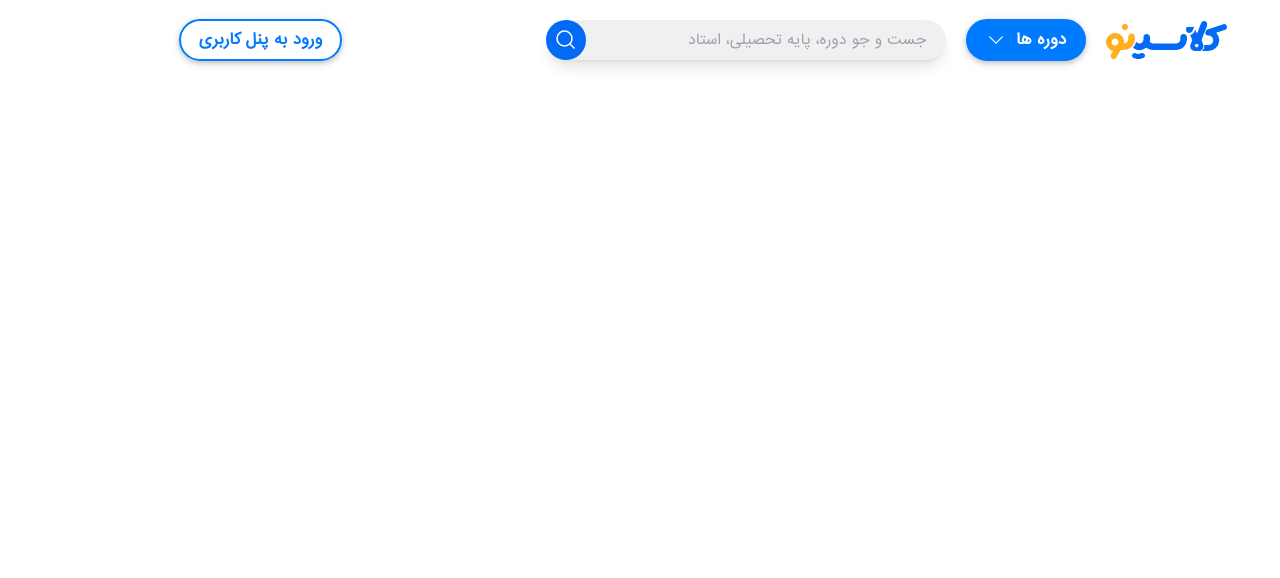
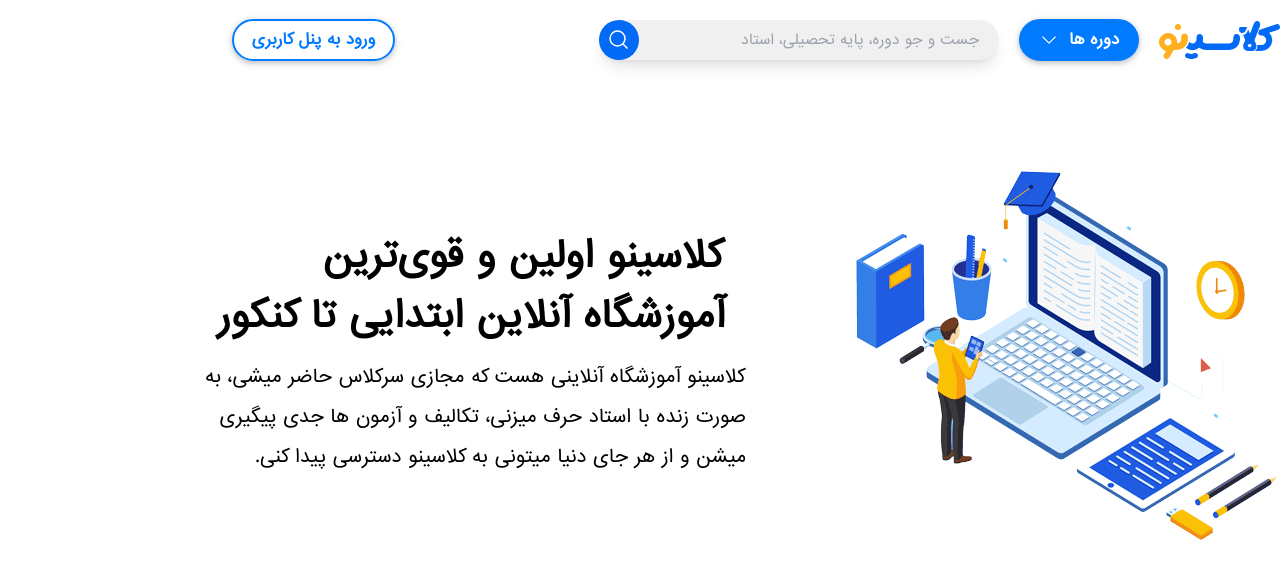
Before and after one commit to pouya-mirzaei/classino, a React (Create React App) app: page / in a window 1280 px wide. Shown: the top 578 px of the page. Built offline with nearby package versions, Linux system fonts and the light colour scheme.

Commit message:
Upadate : added the hero section

```diff
--- a/src/index.css
+++ b/src/index.css
@@ -71,4 +71,11 @@
   .mobile-search-close {
     top: -100%;
   }
+
+  section {
+    padding: 5rem 0;
+  }
+  h1 {
+    line-height: 60px !important;
+  }
 }
--- a/src/pages/Home/Home.js
+++ b/src/pages/Home/Home.js
@@ -1,11 +1,12 @@
 import React from 'react';
 import Header from './components/Header';
-import PreLoader from '../../components/PreLoader';
+import HeroSection from './components/HeroSection';
 
 export default function Home() {
   return (
     <>
       <Header></Header>
+      <HeroSection></HeroSection>
     </>
   );
 }
--- a/src/pages/Home/components/Header.js
+++ b/src/pages/Home/components/Header.js
@@ -37,64 +37,6 @@ export default function Header() {
 
   return (
     <>
-      <header
-        className={`flex items-center transition-all justify-between lg:justify-around flex-row-reverse lg:flex-row h-20 sticky top-0 px-3.5 ${
-          scrolled ? 'shadow-lg' : ''
-        }`}>
-        {/* right side */}
-
-        <div className="flex items-center gap-x-5">
-          {/* logo */}
-
-          <div>
-            <a href="/">
-              <img src="images/classinoLogo.08df55af.svg" alt="classino logo" />
-            </a>
-          </div>
-
-          {/* courses */}
-
-          <Courses></Courses>
-
-          {/* search bar */}
-
-          <div className="relative hidden lg:flex">
-            <input
-              type="text"
-              autoComplete="off"
-              placeholder="جست و جو دوره، پایه تحصیلی، استاد"
-              className="w-80 xl:w-[400px] rounded-[34px] outline-none py-2 px-5 bg-[#f0f0f1] shadow-lg placeholder:text-sm hover:bg-white focus:bg-white transition-all"
-            />
-            <svg className="h-full p-2 rounded-full bg-primary-2 cursor-pointer text-white absolute left-0">
-              <use href="sprite/hero.svg#magnifying-glass"></use>
-            </svg>
-          </div>
-        </div>
-
-        {/* left side */}
-
-        <div className="hidden lg:inline-block">
-          <button className="btn-panel">ورود به پنل کاربری</button>
-        </div>
-
-        {/* mobile icons */}
-        <div className="flex items-center gap-x-2.5 lg:hidden h-full [&>*]:w-10">
-          <svg
-            className="hover:border-b hover:border-black active:translate-y-0.5 inline-block transition-all"
-            onClick={toggleMobileMenu}>
-            <use href="sprite/hero.svg#3-bars"></use>
-          </svg>
-          <svg
-            className="hover:border-b hover:border-black active:translate-y-0.5 inline-block transition-all"
-            onClick={toggleMobileSearch}>
-            <use href="sprite/hero.svg#magnifying-glass"></use>
-          </svg>
-          <svg className="hover:border-b hover:border-black active:translate-y-0.5 inline-block transition-all">
-            <use href="sprite/hero.svg#user-circle"></use>
-          </svg>
-        </div>
-      </header>
-
       {/* assets */}
 
       <div>
@@ -160,6 +102,63 @@ export default function Header() {
           className={`absolute z-10 inset-0 bg-white/30 backdrop-blur-sm ${isMobileSearchOpen ? 'block' : 'hidden'}`}
           onClick={closeMobileSearch}></div>
       </div>
+      <header
+        className={`flex items-center bg-white transition-all justify-between lg:justify-around flex-row-reverse lg:flex-row h-20 sticky top-0 px-3.5 ${
+          scrolled ? 'shadow-lg' : ''
+        }`}>
+        {/* right side */}
+
+        <div className="flex items-center gap-x-5">
+          {/* logo */}
+
+          <div>
+            <a href="/">
+              <img src="images/classinoLogo.08df55af.svg" alt="classino logo" />
+            </a>
+          </div>
+
+          {/* courses */}
+
+          <Courses></Courses>
+
+          {/* search bar */}
+
+          <div className="relative hidden lg:flex">
+            <input
+              type="text"
+              autoComplete="off"
+              placeholder="جست و جو دوره، پایه تحصیلی، استاد"
+              className="w-80 xl:w-[400px] rounded-[34px] outline-none py-2 px-5 bg-[#f0f0f1] shadow-lg placeholder:text-sm hover:bg-white focus:bg-white transition-all"
+            />
+            <svg className="h-full p-2 rounded-full bg-primary-2 cursor-pointer text-white absolute left-0">
+              <use href="sprite/hero.svg#magnifying-glass"></use>
+            </svg>
+          </div>
+        </div>
+
+        {/* left side */}
+
+        <div className="hidden lg:inline-block">
+          <button className="btn-panel">ورود به پنل کاربری</button>
+        </div>
+
+        {/* mobile icons */}
+        <div className="flex items-center gap-x-2.5 lg:hidden h-full [&>*]:w-10">
+          <svg
+            className="hover:border-b hover:border-black active:translate-y-0.5 inline-block transition-all"
+            onClick={toggleMobileMenu}>
+            <use href="sprite/hero.svg#3-bars"></use>
+          </svg>
+          <svg
+            className="hover:border-b hover:border-black active:translate-y-0.5 inline-block transition-all"
+            onClick={toggleMobileSearch}>
+            <use href="sprite/hero.svg#magnifying-glass"></use>
+          </svg>
+          <svg className="hover:border-b hover:border-black active:translate-y-0.5 inline-block transition-all">
+            <use href="sprite/hero.svg#user-circle"></use>
+          </svg>
+        </div>
+      </header>
     </>
   );
 }
--- /dev/null
+++ b/src/pages/Home/components/HeroSection.js
@@ -0,0 +1,34 @@
+import React from 'react';
+
+export default function HeroSection() {
+  return (
+    <section className="container lg:px-20">
+      {/* hero section */}
+
+      <div className="flex items-center justify-between gap-x-5">
+        {/* image */}
+        <div className="basis-1/2 hidden lg:inline-block">
+          <img src="images/lcp.png" alt="classino lcp" />
+        </div>
+
+        {/* info */}
+
+        <div className="basis-full lg:basis-1/2 flex justify-center items-center flex-col text-center lg:text-right">
+          <h1 className="text-3xl lg:text-4xl font-black ">
+            <span className="block">کلاسینو اولین و قوی‌ترین </span>
+            <span className="block">آموزشگاه آنلاین ابتدایی تا کنکور</span>
+          </h1>
+
+          <div className="basis-1/2 lg:hidden">
+            <img src="images/lcp.png" alt="classino lcp" />
+          </div>
+
+          <p className="leading-10 text-lg mt-2.5 font-medium">
+            کلاسینو آموزشگاه آنلاینی هست که مجازی سرکلاس حاضر میشی، به صورت زنده با استاد حرف میزنی، تکالیف و آزمون ها
+            جدی پیگیری میشن و از هر جای دنیا میتونی به کلاسینو دسترسی پیدا کنی.
+          </p>
+        </div>
+      </div>
+    </section>
+  );
+}
```
